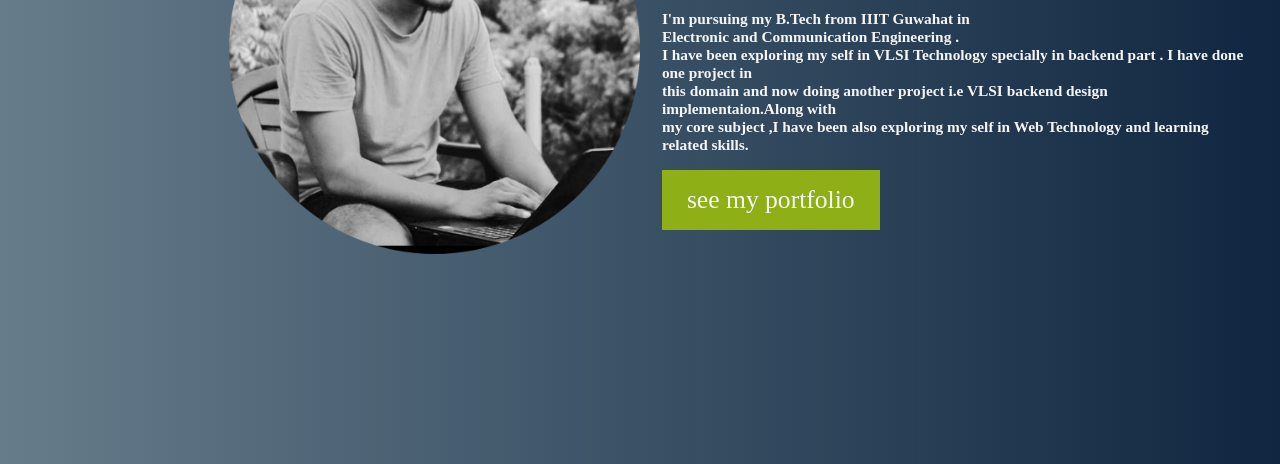
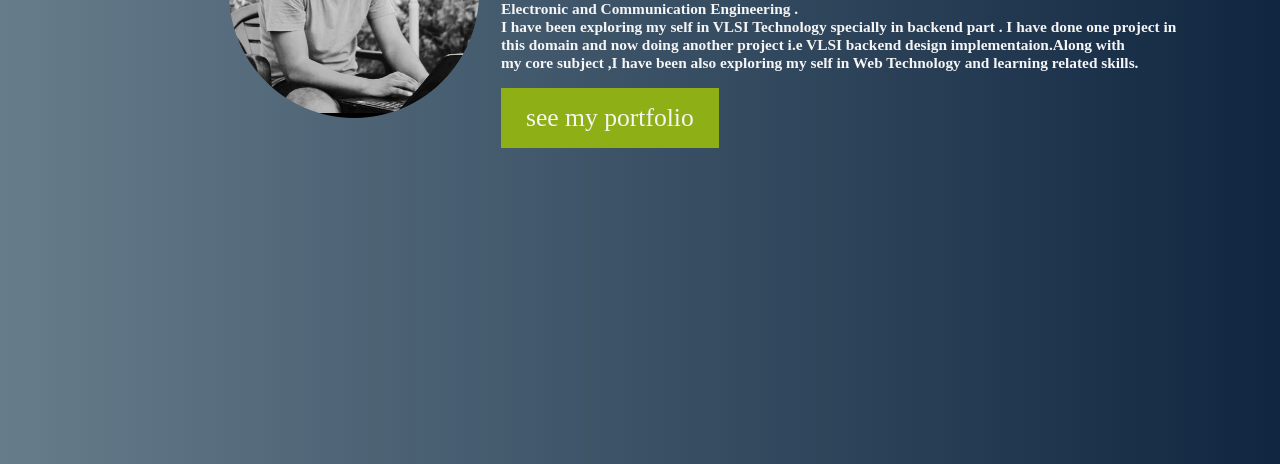
Before and after one commit to avneeshyadav010/portfolio, a plain HTML site: page index.html in a window 1280 px wide. Shown: the part 336-800 px from the top of the page. Drawn offline with Linux system fonts and the light colour scheme.

Commit message:
Update index.html

```diff
--- a/index.html
+++ b/index.html
@@ -37,7 +37,7 @@ a:hover, a:active {
     </head>
     <body>
         <table cellspacing="20" style="padding-top:150px;padding-left:200px">
-          <td >  <img src="New folder/circle-cropped.png" alt="Profile Photo" style="max-width: 100%; height:auto;" ></td>
+          <td >  <img src="New folder/circle-cropped.png" alt="Profile Photo" style="max-width: 100%; height:250px;" ></td>
           <td>
              <h1  style="font-size: 3vw; color: whitesmoke;">Hi,<br> I'm Avneesh Yadav</h1>
             <h3 style="font-size: 1.2vw;color: whitesmoke;">I'm pursuing my B.Tech from IIIT Guwahat in <br>Electronic and Communication Engineering . <br>I have been exploring my self
```
